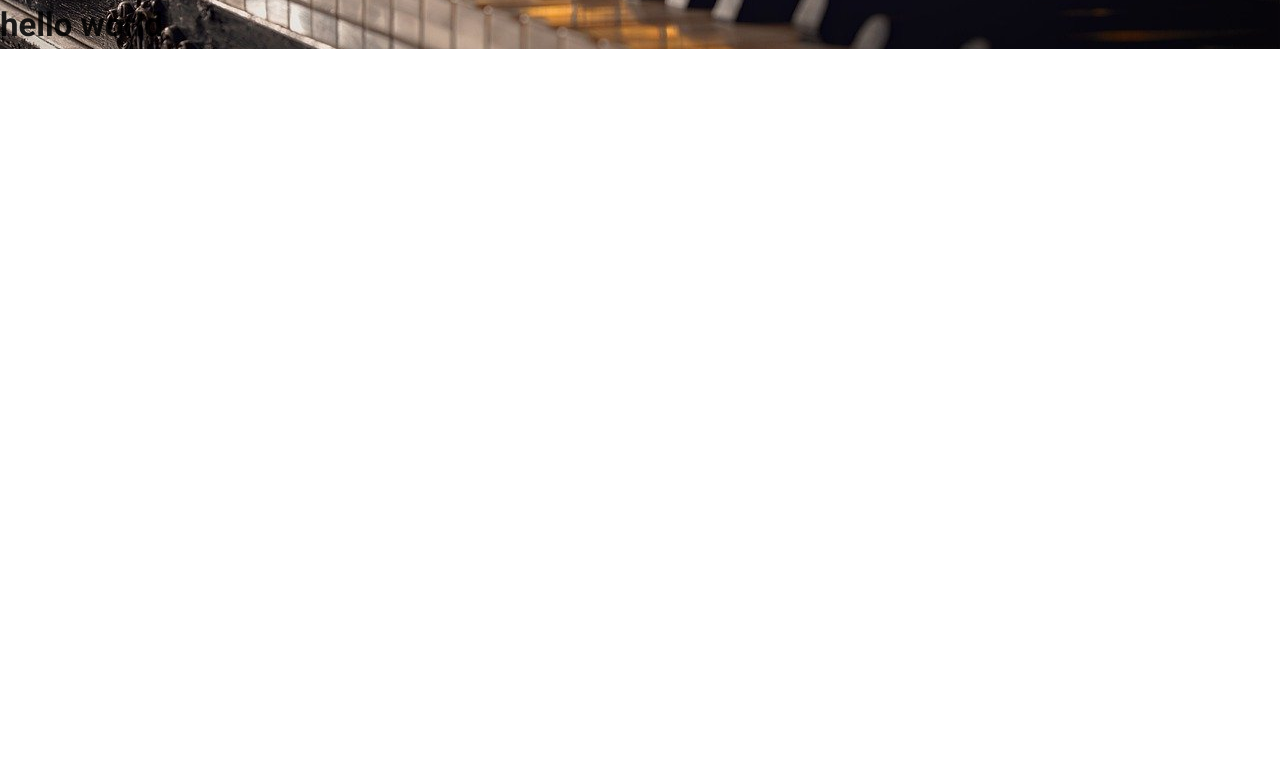
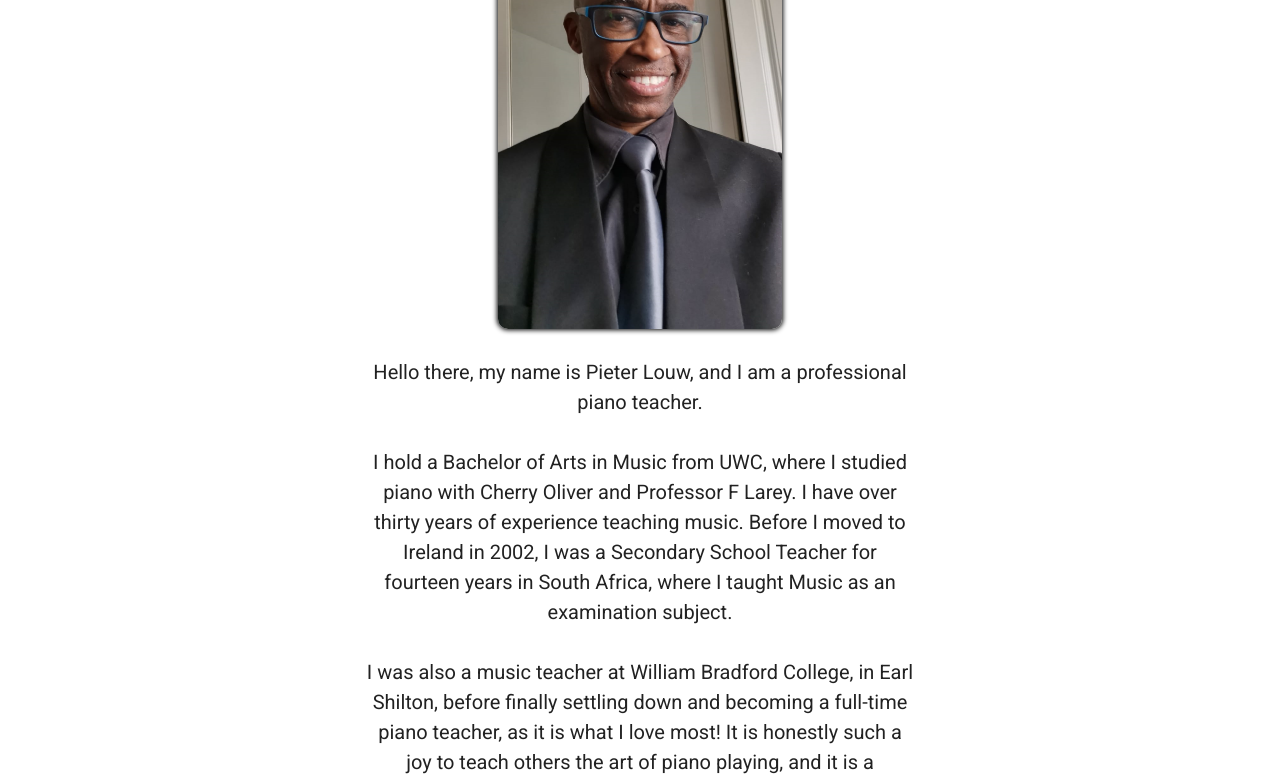
Before and after one commit to Hi-Im-Jony/pieter-piano, a Vue app: page / in a window 1280 px wide. Shown: the part 1632-2414 px from the top of the page. Before the commit the page ends 1681 px from the top, so only its background shows below. Built offline with nearby package versions, Linux system fonts and the light colour scheme.

Commit message:
improved about component

```diff
--- a/src/components/about.vue
+++ b/src/components/about.vue
@@ -1,6 +1,58 @@
 <template>
   <div id="about-container">
-    <h1>hello world</h1>
+    <div id="about">
+      <h1 id="about-title">
+        Allow Me To Introduce Myself
+      </h1>
+
+      <div data-aos="fade-up">
+        <img id="selfie" src="../assets/selfie.png" alt="" />
+      </div>
+
+      <div class="text-container" data-aos="fade-up">
+        <p class="text">
+          Hello there, my name is Pieter Louw, and I am a professional piano
+          teacher.
+          <br />
+          <br />
+          I hold a Bachelor of Arts in Music from UWC, where I studied piano
+          with Cherry Oliver and Professor F Larey. I have over thirty years of
+          experience teaching music. Before I moved to Ireland in 2002, I was a
+          Secondary School Teacher for fourteen years in South Africa, where I
+          taught Music as an examination subject.
+          <br />
+          <br />
+          I was also a music teacher at William Bradford College, in Earl
+          Shilton, before finally settling down and becoming a full-time piano
+          teacher, as it is what I love most! It is honestly such a joy to teach
+          others the art of piano playing, and it is a challenge I am more than
+          willing to accept! It is my passion to pass on this great skill to
+          others, and I only wish to bring the best out of my students.
+          <br />
+          I love playing to their strengths, but I am also determined to see
+          them improve.
+        </p>
+      </div>
+      <div data-aos="fade-up">
+        <img id="fam-pic" src="../assets/Fam-photo.jpeg" alt="" />
+      </div>
+      <div class="text-container" data-aos="fade-up">
+        <p class="text">
+          As a result I have had great success using both the RIAM and TCM
+          curricula with an average of eighty-percent distinctions over the
+          years as well as numerous high achiever awards. I strive to teach
+          theory as part of each lesson as it forms a very important basis for
+          the understanding and subsequent enjoyment of music.
+          <br />
+          <br />
+          I encourage my pupils to enter for the RIAM Theory examination where
+          we have been able to maintain a 100 percent pass rate thus far. I
+          enjoy teaching from beginners to advanced level so feel free to
+          contact me if you are ready to experience the joy of learning to play
+          the piano with a master teacher.
+        </p>
+      </div>
+    </div>
   </div>
 </template>
 
@@ -9,3 +61,46 @@ export default {
   name: "About",
 };
 </script>
+
+<style scoped>
+#about-container {
+  background: white;
+  width: 100vw;
+  padding: 20px;
+  display: flex;
+  flex-direction: column;
+  justify-content: center;
+  align-items: center;
+}
+#about {
+  width: 70%;
+  border-width: 1px;
+
+  display: flex;
+  flex-direction: column;
+  align-items: center;
+  padding: 0px 40px 0px 40px;
+  position: relative;
+  bottom: 20vh;
+}
+#fam-pic {
+  width: 300px;
+  height: 300px;
+  border-radius: 50%;
+  margin: 20px;
+  box-shadow: 0px 0px 5px 1px black;
+}
+#selfie {
+  height: 400px;
+  border-radius: 10px;
+  margin: 20px;
+  box-shadow: 0px 0px 5px 1px black;
+}
+.text-container {
+  width: 70%;
+}
+.text {
+  text-align: center;
+  font-size: 20px;
+}
+</style>
```
